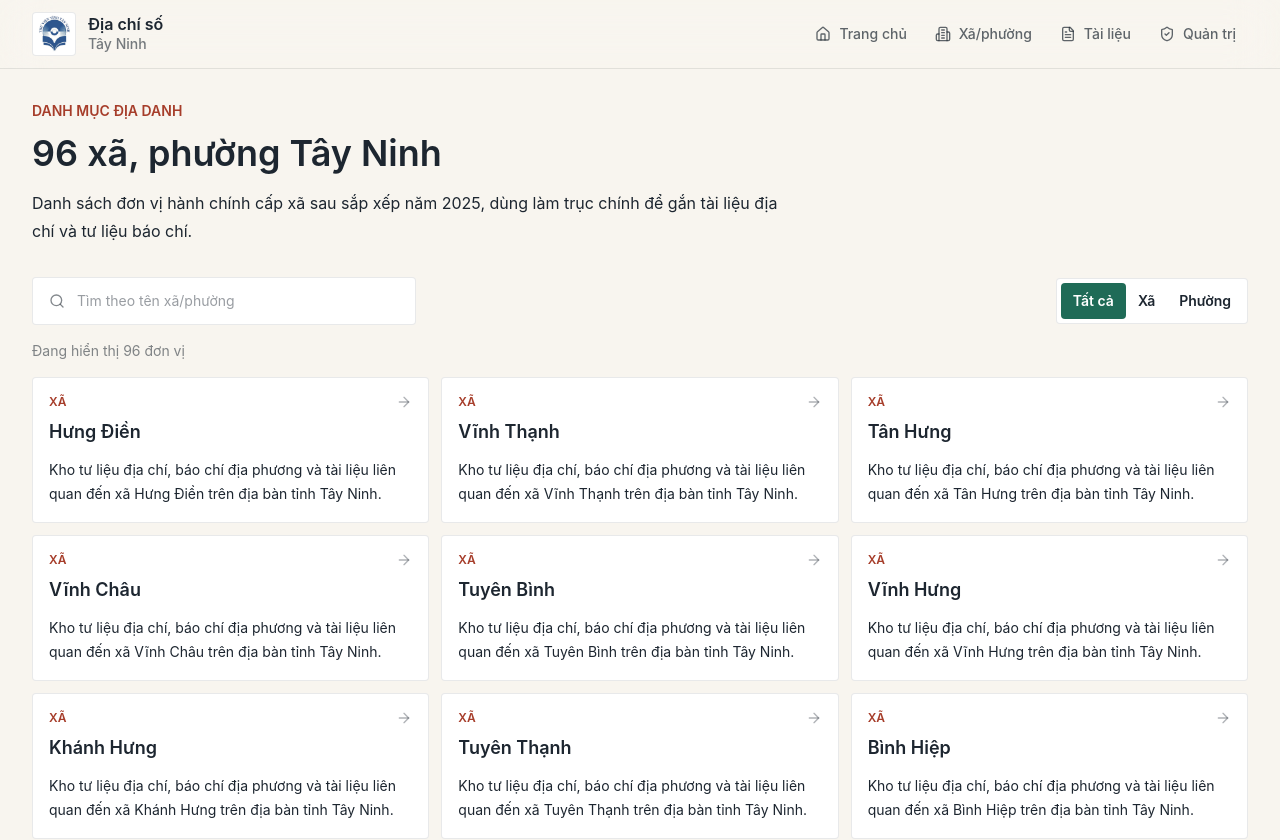
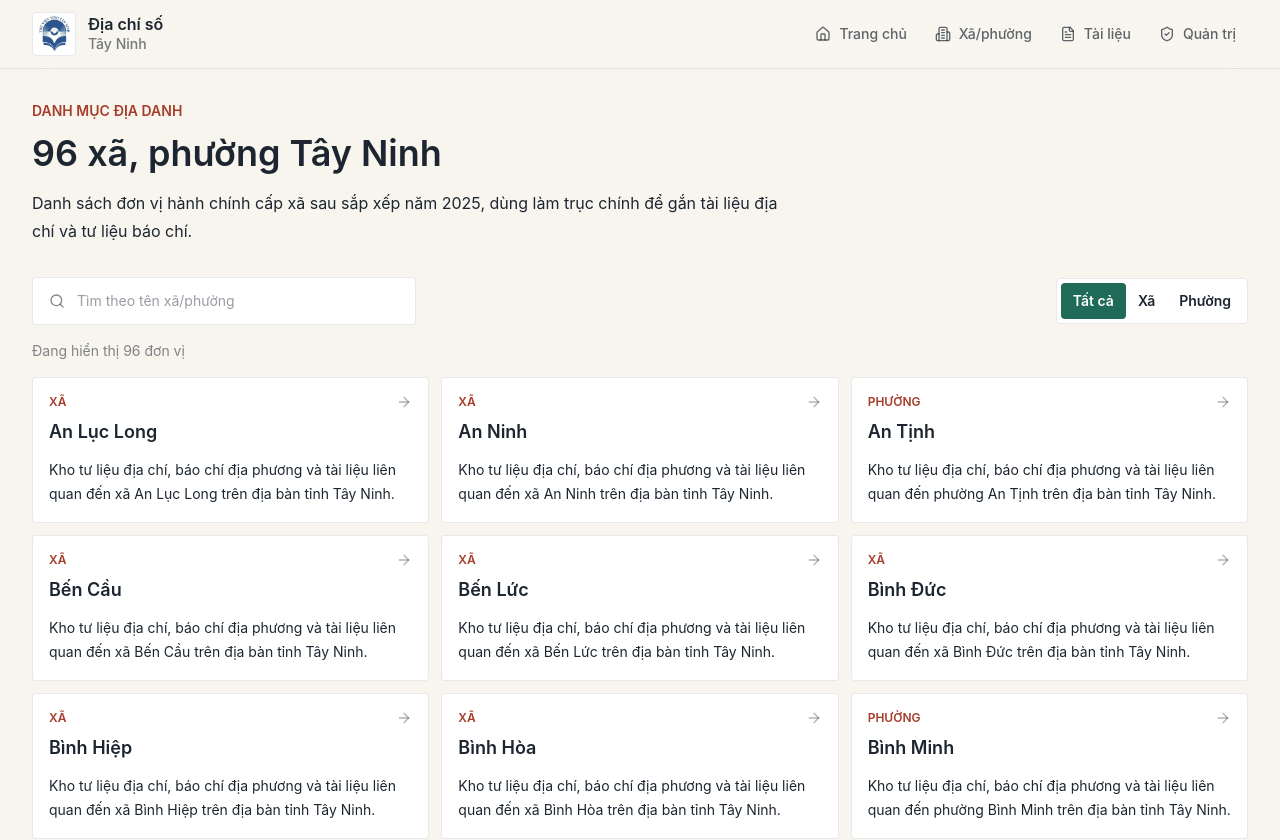
Before and after one commit to duythien24/diachitayninh, a Next.js app: page /xa-phuong in a window 1280 px wide. Shown: the top 840 px of the page. Built offline with nearby package versions, Linux system fonts and the light colour scheme; no server answers; the database is empty.

Commit message:
Prioritize communes with documents

```diff
--- a/src/app/xa-phuong/page.tsx
+++ b/src/app/xa-phuong/page.tsx
@@ -1,9 +1,26 @@
 import { CommuneList } from "@/components/commune-list";
 import { PageShell, SectionHeader } from "@/components/page-shell";
-import { getCommunes } from "@/lib/repository";
+import { getCommunes, getDocuments } from "@/lib/repository";
 
 export default async function CommunesPage() {
-  const communes = await getCommunes();
+  const [communes, documents] = await Promise.all([getCommunes(), getDocuments()]);
+  const documentCounts = documents.reduce<Record<string, number>>((counts, document) => {
+    if (document.communeId) {
+      counts[document.communeId] = (counts[document.communeId] || 0) + 1;
+    }
+
+    return counts;
+  }, {});
+  const sortedCommunes = communes
+    .map((commune) => ({
+      ...commune,
+      documentCount: documentCounts[commune.id] || 0
+    }))
+    .sort((left, right) => {
+      const countDelta = (right.documentCount || 0) - (left.documentCount || 0);
+      if (countDelta !== 0) return countDelta;
+      return left.name.localeCompare(right.name, "vi");
+    });
 
   return (
     <PageShell>
@@ -15,7 +32,7 @@ export default async function CommunesPage() {
         />
       </div>
 
-      <CommuneList communes={communes} />
+      <CommuneList communes={sortedCommunes} />
     </PageShell>
   );
 }
--- a/src/components/commune-list.tsx
+++ b/src/components/commune-list.tsx
@@ -8,6 +8,7 @@ import type { Commune, CommuneType } from "@/lib/types";
 import { cn, communeDescription, typePrefix } from "@/lib/utils";
 
 type Filter = "all" | CommuneType;
+export type CommuneListItem = Commune & { documentCount?: number };
 
 const filters: Array<{ label: string; value: Filter }> = [
   { label: "Tất cả", value: "all" },
@@ -15,7 +16,7 @@ const filters: Array<{ label: string; value: Filter }> = [
   { label: "Phường", value: "phuong" }
 ];
 
-export function CommuneList({ communes }: { communes: Commune[] }) {
+export function CommuneList({ communes }: { communes: CommuneListItem[] }) {
   const [query, setQuery] = useState("");
   const [filter, setFilter] = useState<Filter>("all");
 
@@ -75,9 +76,16 @@ export function CommuneList({ communes }: { communes: Commune[] }) {
             >
               <div className="flex items-start justify-between gap-4">
                 <div>
-                  <p className="text-xs font-semibold uppercase text-lacquer">
-                    {typePrefix(commune.type)}
-                  </p>
+                  <div className="flex flex-wrap items-center gap-2">
+                    <p className="text-xs font-semibold uppercase text-lacquer">
+                      {typePrefix(commune.type)}
+                    </p>
+                    {commune.documentCount ? (
+                      <span className="rounded bg-palm/10 px-2 py-0.5 text-xs font-semibold text-palm">
+                        {commune.documentCount} tài liệu
+                      </span>
+                    ) : null}
+                  </div>
                   <h2 className="mt-2 text-lg font-semibold text-ink">{commune.name}</h2>
                 </div>
                 <ArrowRight className="h-4 w-4 shrink-0 text-ink/35 transition group-hover:text-palm" aria-hidden="true" />
```
